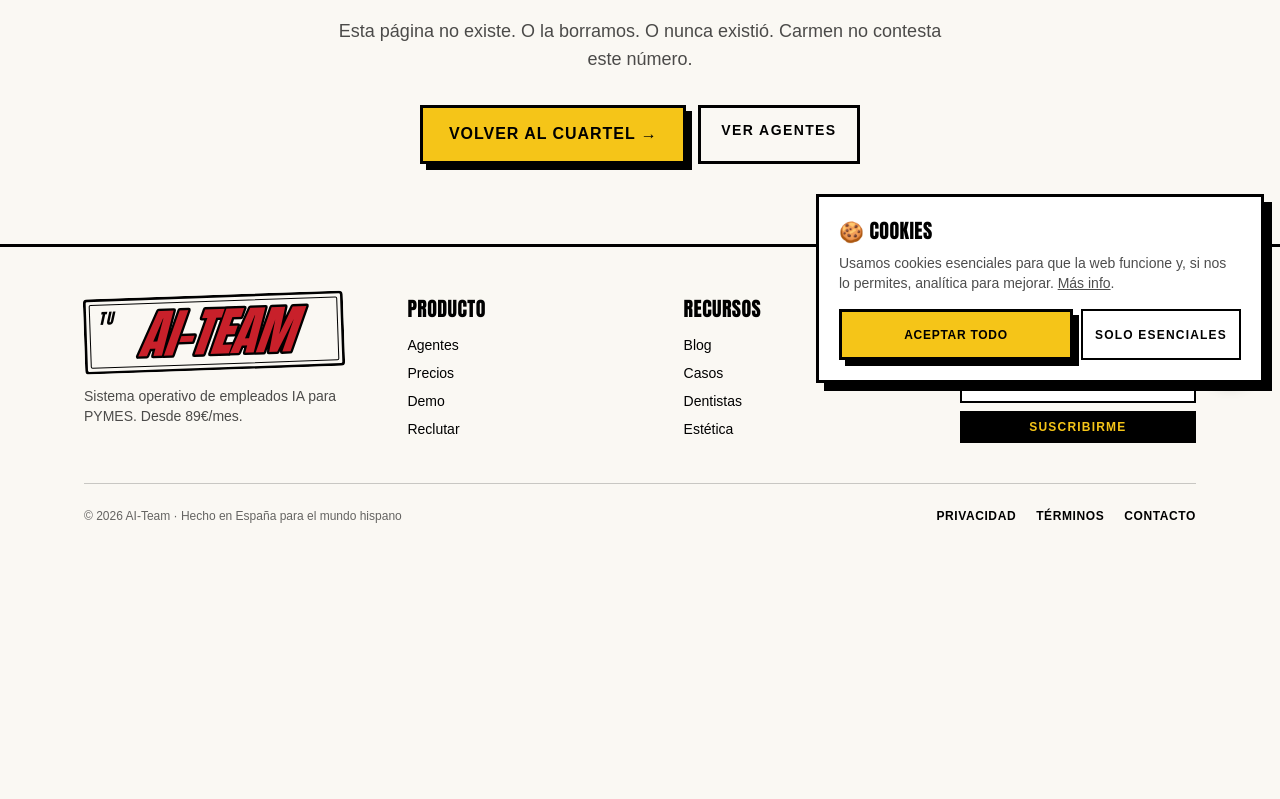
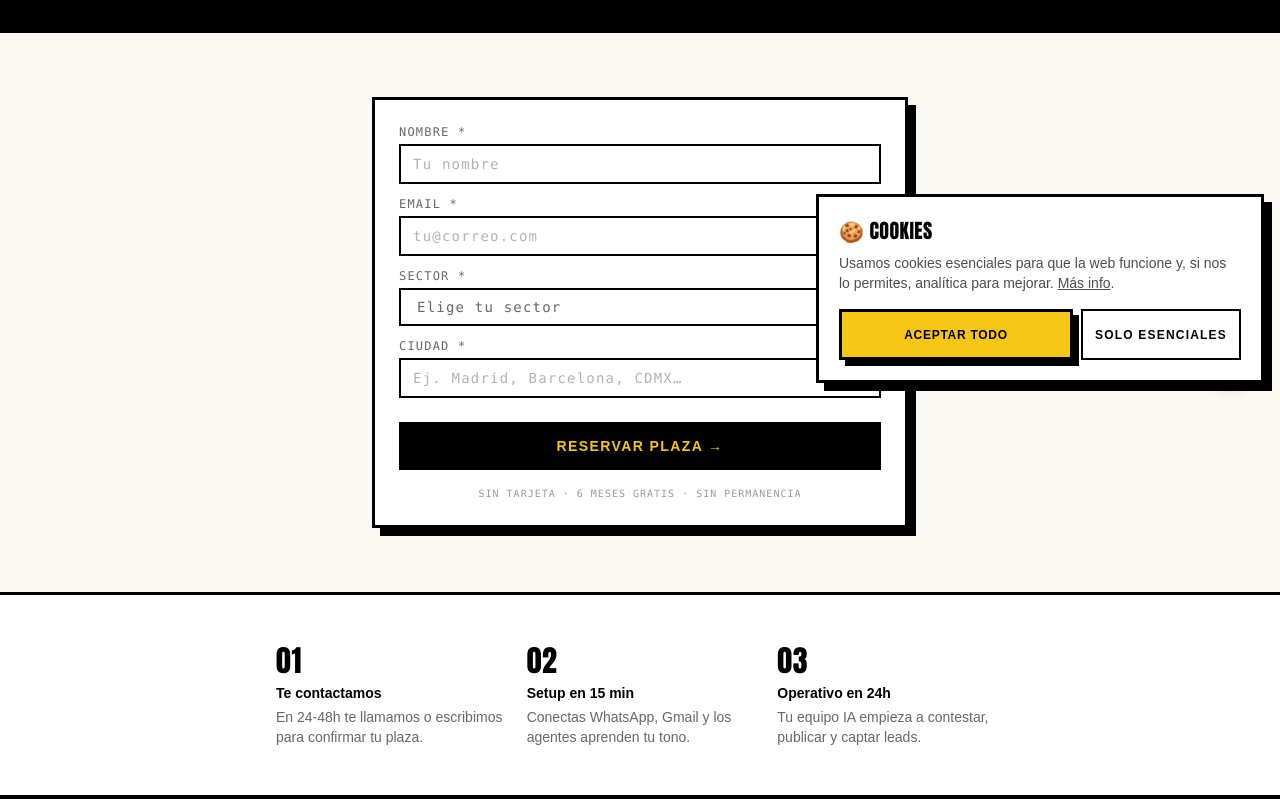
Before and after one commit to ecoprimemediterraneo-ops/team-ia, a Next.js app: page /beta in a window 1280 px wide. Before the commit this address had no page. Shown: the part 401-1200 px from the top of the page. Before the commit the page ends 957 px from the top, so only its background shows below. Built offline with nearby package versions, Linux system fonts and the light colour scheme.

Commit message:
feat(beta): página /beta con formulario reserva plaza (conecta a /api/waitlist)

```diff
--- /dev/null
+++ b/src/app/beta/BetaForm.tsx
@@ -0,0 +1,111 @@
+"use client";
+import { useState } from "react";
+
+export default function BetaForm({ sectores }: { sectores: string[] }) {
+  const [name, setName] = useState("");
+  const [email, setEmail] = useState("");
+  const [sector, setSector] = useState("");
+  const [city, setCity] = useState("");
+  const [status, setStatus] = useState<"idle" | "loading" | "ok" | "error">("idle");
+  const [msg, setMsg] = useState("");
+
+  async function onSubmit(e: React.FormEvent) {
+    e.preventDefault();
+    setStatus("loading");
+    setMsg("");
+    try {
+      const res = await fetch("/api/waitlist", {
+        method: "POST",
+        headers: { "Content-Type": "application/json" },
+        body: JSON.stringify({ name, email, sector, city }),
+      });
+      const data = await res.json().catch(() => ({}));
+      if (!res.ok) throw new Error(data?.error || "No hemos podido reservar la plaza. Inténtalo de nuevo.");
+      setStatus("ok");
+      setMsg("¡Plaza reservada! Te contactamos en 24-48h.");
+    } catch (err) {
+      setStatus("error");
+      setMsg(err instanceof Error ? err.message : "Algo falló. Inténtalo en unos minutos.");
+    }
+  }
+
+  if (status === "ok") {
+    return (
+      <div className="card-hard p-8 bg-[color:var(--mustard)] text-center">
+        <div className="text-4xl mb-3">✓</div>
+        <p className="font-stencil text-2xl mb-2">Plaza reservada</p>
+        <p className="text-sm text-black/70">{msg}</p>
+      </div>
+    );
+  }
+
+  return (
+    <form onSubmit={onSubmit} className="card-hard p-6 bg-white flex flex-col gap-3">
+      <label className="text-xs font-mono tracking-widest text-black/60">
+        NOMBRE *
+        <input
+          required
+          type="text"
+          value={name}
+          onChange={(e) => setName(e.target.value)}
+          placeholder="Tu nombre"
+          className="mt-1 w-full border-2 border-black px-3 py-2 text-sm focus:outline-none focus:bg-[color:var(--mustard)]/20"
+        />
+      </label>
+      <label className="text-xs font-mono tracking-widest text-black/60">
+        EMAIL *
+        <input
+          required
+          type="email"
+          value={email}
+          onChange={(e) => setEmail(e.target.value)}
+          placeholder="tu@correo.com"
+          className="mt-1 w-full border-2 border-black px-3 py-2 text-sm focus:outline-none focus:bg-[color:var(--mustard)]/20"
+        />
+      </label>
+      <label className="text-xs font-mono tracking-widest text-black/60">
+        SECTOR *
+        <select
+          required
+          value={sector}
+          onChange={(e) => setSector(e.target.value)}
+          className="mt-1 w-full border-2 border-black px-3 py-2 text-sm bg-white focus:outline-none focus:bg-[color:var(--mustard)]/20"
+        >
+          <option value="">Elige tu sector</option>
+          {sectores.map((s) => (
+            <option key={s} value={s}>
+              {s}
+            </option>
+          ))}
+        </select>
+      </label>
+      <label className="text-xs font-mono tracking-widest text-black/60">
+        CIUDAD *
+        <input
+          required
+          type="text"
+          value={city}
+          onChange={(e) => setCity(e.target.value)}
+          placeholder="Ej. Madrid, Barcelona, CDMX…"
+          className="mt-1 w-full border-2 border-black px-3 py-2 text-sm focus:outline-none focus:bg-[color:var(--mustard)]/20"
+        />
+      </label>
+
+      <button
+        type="submit"
+        disabled={status === "loading"}
+        className="mt-3 bg-black text-[color:var(--mustard)] font-bold text-sm tracking-widest uppercase py-3 px-4 border-2 border-black hover:bg-[color:var(--red)] hover:text-white transition-colors disabled:opacity-60"
+      >
+        {status === "loading" ? "Reservando…" : "Reservar plaza →"}
+      </button>
+
+      {status === "error" && (
+        <p className="text-sm text-[color:var(--red)] text-center">{msg}</p>
+      )}
+
+      <p className="text-[10px] font-mono text-black/40 text-center tracking-widest mt-1">
+        SIN TARJETA · 6 MESES GRATIS · SIN PERMANENCIA
+      </p>
+    </form>
+  );
+}
--- /dev/null
+++ b/src/app/beta/page.tsx
@@ -0,0 +1,80 @@
+import type { Metadata } from "next";
+import Navbar from "@/components/Navbar";
+import Footer from "@/components/Footer";
+import BetaForm from "./BetaForm";
+
+export const metadata: Metadata = {
+  title: "Reserva tu plaza · Beta privada",
+  description:
+    "50 plazas fundador · 6 meses gratis · sin permanencia. Reserva la tuya en 30 segundos.",
+  alternates: { canonical: "https://aiteam.marketing/beta" },
+};
+
+const SECTORES = [
+  "Clínica dental",
+  "Clínica estética",
+  "Peluquería / salón",
+  "Restaurante / bar",
+  "Fisioterapia",
+  "Podología",
+  "Gimnasio",
+  "Bufete de abogados",
+  "Asesoría",
+  "Inmobiliaria",
+  "Otro",
+];
+
+export default function BetaPage() {
+  return (
+    <>
+      <Navbar />
+      <main className="flex-1">
+        <section className="py-20 border-b-[3px] border-black bg-black text-[color:var(--cream)]">
+          <div className="max-w-3xl mx-auto px-5 text-center">
+            <div className="flex flex-wrap justify-center items-center gap-3 text-xs font-mono mb-6">
+              <span className="bg-[color:var(--mustard)] text-black px-2 py-1 font-bold tracking-widest">
+                🔒 BETA PRIVADA
+              </span>
+              <span className="border border-white/20 text-white/60 px-3 py-1 tracking-widest">
+                50 PLAZAS · 6 MESES GRATIS · SIN PERMANENCIA
+              </span>
+            </div>
+            <h1 className="font-stencil text-4xl md:text-6xl mb-4 leading-tight">
+              Reserva tu plaza
+            </h1>
+            <p className="text-base md:text-lg text-white/70 max-w-xl mx-auto">
+              50 negocios fundadores. 6 meses gratis sin tarjeta. Precio fundador congelado para siempre.
+            </p>
+          </div>
+        </section>
+
+        <section className="py-16 border-b-[3px] border-black bg-[color:var(--cream)]">
+          <div className="max-w-xl mx-auto px-5">
+            <BetaForm sectores={SECTORES} />
+          </div>
+        </section>
+
+        <section className="py-12 border-b-[3px] border-black bg-white">
+          <div className="max-w-3xl mx-auto px-5 grid sm:grid-cols-3 gap-6 text-sm">
+            <div>
+              <div className="font-stencil text-3xl mb-1">01</div>
+              <div className="font-bold mb-1">Te contactamos</div>
+              <p className="text-black/60">En 24-48h te llamamos o escribimos para confirmar tu plaza.</p>
+            </div>
+            <div>
+              <div className="font-stencil text-3xl mb-1">02</div>
+              <div className="font-bold mb-1">Setup en 15 min</div>
+              <p className="text-black/60">Conectas WhatsApp, Gmail y los agentes aprenden tu tono.</p>
+            </div>
+            <div>
+              <div className="font-stencil text-3xl mb-1">03</div>
+              <div className="font-bold mb-1">Operativo en 24h</div>
+              <p className="text-black/60">Tu equipo IA empieza a contestar, publicar y captar leads.</p>
+            </div>
+          </div>
+        </section>
+      </main>
+      <Footer />
+    </>
+  );
+}
```
